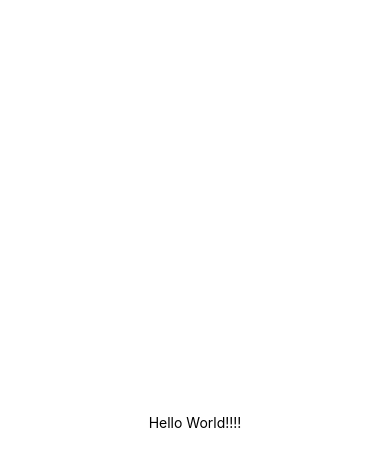
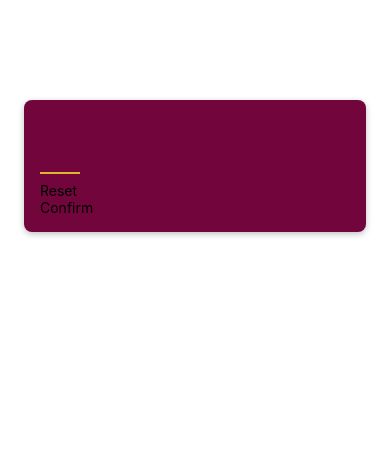
Before and after one commit to rajamrit-singh/guess-my-number-react-native, a React Native app: screen / in a window 390 px wide. Shown: the top 466 px of the page. Built offline with nearby package versions, Linux system fonts and the light colour scheme.

Commit message:
added basic layout for game start screen

```diff
--- a/App.js
+++ b/App.js
@@ -1,20 +1,11 @@
-import { StatusBar } from 'expo-status-bar';
-import { StyleSheet, Text, View } from 'react-native';
+import { StyleSheet } from 'react-native';
+import StartGameScreen from './screens/StartGameScreen';
 
 export default function App() {
   return (
-    <View style={styles.container}>
-      <Text>Hello World!!!!</Text>
-      <StatusBar style="auto" />
-    </View>
+      <StartGameScreen/>
   );
 }
 
 const styles = StyleSheet.create({
-  container: {
-    flex: 1,
-    backgroundColor: '#fff',
-    alignItems: 'center',
-    justifyContent: 'center',
-  },
 });
--- /dev/null
+++ b/components/PrimaryButton.js
@@ -0,0 +1,11 @@
+import { View, Text } from 'react-native';
+
+const PrimaryButton = ({ children }) => {
+    return (
+        <View>
+            <Text>{children}</Text>
+        </View>
+    )
+}
+
+export default PrimaryButton;
--- /dev/null
+++ b/screens/StartGameScreen.js
@@ -0,0 +1,43 @@
+import { TextInput, View, StyleSheet } from "react-native";
+import PrimaryButton from "../components/PrimaryButton";
+
+const StartGameScreen = () => {
+    return (
+        <View style={styles.inputContainer}>
+            <TextInput style={styles.numberInput} maxLength={2} keyboardType="number-pad"/>
+            <PrimaryButton>Reset</PrimaryButton>
+            <PrimaryButton>Confirm</PrimaryButton>
+        </View>
+    )
+}
+
+const styles = StyleSheet.create({
+    inputContainer: {
+        marginTop: 100,
+        marginHorizontal: 24,
+        padding: 16,
+        backgroundColor: '#72063c',
+        borderRadius: 8,
+        elevation: 4,
+        shadowColor: 'black',
+        shadowOffset: {
+            width: 0,
+            height: 2
+        },
+        shadowRadius: 6,
+        shadowOpacity: 0.25
+    },
+    numberInput: {
+        height: 50,
+        width: 40,
+        fontSize: 32,
+        borderBottomColor: '#ddb52f',
+        borderBottomWidth: 2,
+        color: '#ddb52f',
+        marginVertical: 8,
+        fontWeight: 'bold',
+        textAlign: "center"
+    }
+})
+
+export default StartGameScreen;
```
Also changed, not shown: package.json (+7 -9 lines), screens/GameOverScreen.js (added), screens/GameScreen.js (added), 2 other files (tests, documents, lock files or other folders).
